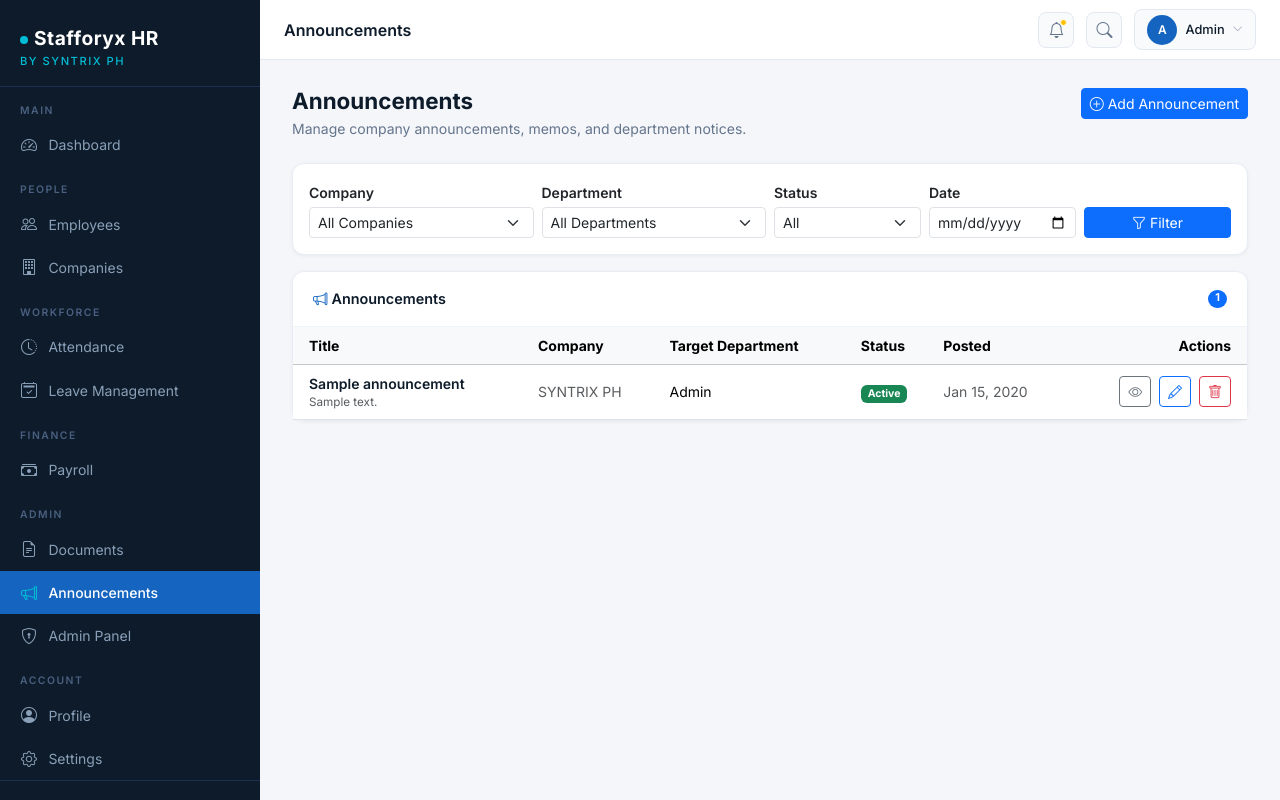
After one commit to Apriljay-tan/Stafforyx, a Django app: page /announcements/ in a window 1280 px wide. The commit adds this page. Run offline with Django 5.2, Linux system fonts and the light colour scheme; data comes from the database, SQL or seed files in the repository; both versions use the stored data as it was after the commit; tables that the repository leaves empty hold one stand-in row (values such as "Sample post").

Commit message:
Add announcements memo CRUD

```diff
--- /dev/null
+++ b/announcements/urls.py
@@ -0,0 +1,13 @@
+from django.urls import path
+
+from . import views
+
+app_name = 'announcements'
+
+urlpatterns = [
+    path('', views.announcement_list, name='announcement_list'),
+    path('add/', views.announcement_add, name='announcement_add'),
+    path('<int:pk>/', views.announcement_detail, name='announcement_detail'),
+    path('<int:pk>/edit/', views.announcement_edit, name='announcement_edit'),
+    path('<int:pk>/delete/', views.announcement_delete, name='announcement_delete'),
+]
--- a/announcements/views.py
+++ b/announcements/views.py
@@ -1,3 +1,97 @@
-from django.shortcuts import render
+from django.contrib import messages
+from django.shortcuts import get_object_or_404, redirect, render
 
-# Create your views here.
+from companies.models import Company
+from employees.models import Department
+
+from .forms import AnnouncementForm
+from .models import Announcement
+
+
+def announcement_list(request):
+    announcements = Announcement.objects.select_related(
+        'company', 'target_department', 'posted_by'
+    )
+
+    company_id = request.GET.get('company', '')
+    if company_id:
+        announcements = announcements.filter(company_id=company_id)
+
+    department_id = request.GET.get('department', '')
+    if department_id:
+        announcements = announcements.filter(target_department_id=department_id)
+
+    active = request.GET.get('active', '')
+    if active == 'active':
+        announcements = announcements.filter(is_active=True)
+    elif active == 'inactive':
+        announcements = announcements.filter(is_active=False)
+
+    date = request.GET.get('date', '')
+    if date:
+        announcements = announcements.filter(created_at__date=date)
+
+    context = {
+        'announcements': announcements,
+        'companies': Company.objects.all(),
+        'departments': Department.objects.select_related('company'),
+        'company_filter': company_id,
+        'department_filter': department_id,
+        'active_filter': active,
+        'date_filter': date,
+    }
+    return render(request, 'announcements/announcement_list.html', context)
+
+
+def announcement_detail(request, pk):
+    announcement = get_object_or_404(
+        Announcement.objects.select_related('company', 'target_department', 'posted_by'),
+        pk=pk,
+    )
+    return render(request, 'announcements/announcement_detail.html', {
+        'announcement': announcement,
+    })
+
+
+def announcement_add(request):
+    form = AnnouncementForm(request.POST or None)
+    if request.method == 'POST' and form.is_valid():
+        announcement = form.save(commit=False)
+        if request.user.is_authenticated:
+            announcement.posted_by = request.user
+        announcement.save()
+        messages.success(request, 'Announcement added successfully.')
+        return redirect('announcements:announcement_detail', pk=announcement.pk)
+    return render(request, 'announcements/announcement_form.html', {
+        'form': form,
+        'action': 'Add',
+    })
+
+
+def announcement_edit(request, pk):
+    announcement = get_object_or_404(
+        Announcement.objects.select_related('company', 'target_department', 'posted_by'),
+        pk=pk,
+    )
+    form = AnnouncementForm(request.POST or None, instance=announcement)
+    if request.method == 'POST' and form.is_valid():
+        form.save()
+        messages.success(request, 'Announcement updated successfully.')
+        return redirect('announcements:announcement_detail', pk=announcement.pk)
+    return render(request, 'announcements/announcement_form.html', {
+        'form': form,
+        'announcement': announcement,
+        'action': 'Edit',
+    })
+
+
+def announcement_delete(request, pk):
+    announcement = get_object_or_404(Announcement, pk=pk)
+    if request.method == 'POST':
+        title = announcement.title
+        announcement.delete()
+        messages.success(request, f'Announcement "{title}" has been deleted.')
+        return redirect('announcements:announcement_list')
+    return render(request, 'announcements/announcement_confirm_delete.html', {
+        'announcement': announcement,
+    })
--- a/config/urls.py
+++ b/config/urls.py
@@ -12,6 +12,7 @@ urlpatterns = [
     path('leaves/', include('leaves.urls')),
     path('payroll/', include('payroll.urls')),
     path('documents/', include('documents.urls')),
+    path('announcements/', include('announcements.urls')),
 ]
 
 if settings.DEBUG:
--- /dev/null
+++ b/templates/announcements/announcement_list.html
@@ -0,0 +1,148 @@
+{% extends 'base.html' %}
+{% block title %}Announcements{% endblock %}
+{% block page_title %}Announcements{% endblock %}
+
+{% block content %}
+
+<div class="d-flex align-items-start justify-content-between flex-wrap gap-2 mb-4">
+  <div class="page-header mb-0">
+    <h1>Announcements</h1>
+    <p>Manage company announcements, memos, and department notices.</p>
+  </div>
+  <a href="{% url 'announcements:announcement_add' %}" class="btn btn-primary btn-sm">
+    <i class="bi bi-plus-circle me-1"></i>Add Announcement
+  </a>
+</div>
+
+<div class="card mb-3">
+  <div class="card-body p-3">
+    <form method="get" class="row g-2 align-items-end">
+      <div class="col-12 col-md-3">
+        <label class="form-label small fw-semibold mb-1">Company</label>
+        <select name="company" class="form-select form-select-sm">
+          <option value="">All Companies</option>
+          {% for company in companies %}
+            <option value="{{ company.pk }}"
+              {% if company_filter == company.pk|stringformat:"s" %}selected{% endif %}>
+              {{ company.name }}
+            </option>
+          {% endfor %}
+        </select>
+      </div>
+      <div class="col-12 col-md-3">
+        <label class="form-label small fw-semibold mb-1">Department</label>
+        <select name="department" class="form-select form-select-sm">
+          <option value="">All Departments</option>
+          {% for department in departments %}
+            <option value="{{ department.pk }}"
+              {% if department_filter == department.pk|stringformat:"s" %}selected{% endif %}>
+              {{ department.name }} - {{ department.company.name }}
+            </option>
+          {% endfor %}
+        </select>
+      </div>
+      <div class="col-6 col-md-2">
+        <label class="form-label small fw-semibold mb-1">Status</label>
+        <select name="active" class="form-select form-select-sm">
+          <option value="">All</option>
+          <option value="active" {% if active_filter == 'active' %}selected{% endif %}>Active</option>
+          <option value="inactive" {% if active_filter == 'inactive' %}selected{% endif %}>Inactive</option>
+        </select>
+      </div>
+      <div class="col-6 col-md-2">
+        <label class="form-label small fw-semibold mb-1">Date</label>
+        <input type="date" name="date" class="form-control form-control-sm" value="{{ date_filter }}">
+      </div>
+      <div class="col-12 col-md-2 d-flex gap-1">
+        <button type="submit" class="btn btn-primary btn-sm flex-fill">
+          <i class="bi bi-funnel me-1"></i>Filter
+        </button>
+        {% if company_filter or department_filter or active_filter or date_filter %}
+          <a href="{% url 'announcements:announcement_list' %}" class="btn btn-outline-secondary btn-sm" title="Clear">
+            <i class="bi bi-x-lg"></i>
+          </a>
+        {% endif %}
+      </div>
+    </form>
+  </div>
+</div>
+
+<div class="card">
+  <div class="card-header d-flex align-items-center justify-content-between">
+    <span><i class="bi bi-megaphone me-1" style="color:#1565C0;"></i>Announcements</span>
+    <span class="badge bg-primary rounded-pill">{{ announcements.count }}</span>
+  </div>
+  <div class="table-responsive">
+    <table class="table table-hover align-middle mb-0" style="font-size:.875rem;">
+      <thead class="table-light">
+        <tr>
+          <th class="ps-3">Title</th>
+          <th>Company</th>
+          <th>Target Department</th>
+          <th>Status</th>
+          <th>Posted</th>
+          <th class="text-end pe-3">Actions</th>
+        </tr>
+      </thead>
+      <tbody>
+        {% for announcement in announcements %}
+          <tr>
+            <td class="ps-3">
+              <a href="{% url 'announcements:announcement_detail' announcement.pk %}"
+                 class="fw-semibold text-decoration-none" style="color:#0D1B2A;">
+                {{ announcement.title }}
+              </a>
+              <div class="text-muted" style="font-size:.73rem;">{{ announcement.content|truncatechars:80 }}</div>
+            </td>
+            <td class="text-muted">{{ announcement.company.name }}</td>
+            <td>
+              {% if announcement.target_department %}
+                {{ announcement.target_department.name }}
+              {% else %}
+                <span class="text-muted">All Departments</span>
+              {% endif %}
+            </td>
+            <td>
+              {% if announcement.is_active %}
+                <span class="badge text-bg-success">Active</span>
+              {% else %}
+                <span class="badge text-bg-secondary">Inactive</span>
+              {% endif %}
+            </td>
+            <td class="text-muted">{{ announcement.created_at|date:"M d, Y" }}</td>
+            <td class="text-end pe-3">
+              <a href="{% url 'announcements:announcement_detail' announcement.pk %}"
+                 class="btn btn-sm btn-outline-secondary" title="View">
+                <i class="bi bi-eye"></i>
+              </a>
+              <a href="{% url 'announcements:announcement_edit' announcement.pk %}"
+                 class="btn btn-sm btn-outline-primary ms-1" title="Edit">
+                <i class="bi bi-pencil"></i>
+              </a>
+              <a href="{% url 'announcements:announcement_delete' announcement.pk %}"
+                 class="btn btn-sm btn-outline-danger ms-1" title="Delete">
+                <i class="bi bi-trash"></i>
+              </a>
+            </td>
+          </tr>
+        {% empty %}
+          <tr>
+            <td colspan="6" class="text-center py-5">
+              <i class="bi bi-megaphone fs-1 d-block text-muted mb-2" style="opacity:.3;"></i>
+              <span class="text-muted">No announcements found.</span>
+              {% if not company_filter and not department_filter and not active_filter and not date_filter %}
+                <div class="mt-2">
+                  <a href="{% url 'announcements:announcement_add' %}" class="btn btn-primary btn-sm">
+                    <i class="bi bi-plus-circle me-1"></i>Add First Announcement
+                  </a>
+                </div>
+              {% endif %}
+            </td>
+          </tr>
+        {% endfor %}
+      </tbody>
+    </table>
+  </div>
+</div>
+
+{% endblock %}
--- a/templates/base.html
+++ b/templates/base.html
@@ -368,7 +368,10 @@
         </a>
       </li>
       <li class="nav-item">
-        <a href="#" class="nav-link"><i class="bi bi-megaphone"></i> Announcements</a>
+        <a href="{% url 'announcements:announcement_list' %}"
+           class="nav-link {% if request.resolver_match.app_name == 'announcements' %}active{% endif %}">
+          <i class="bi bi-megaphone"></i> Announcements
+        </a>
       </li>
       <li class="nav-item">
         <a href="/admin/" class="nav-link"><i class="bi bi-shield-lock"></i> Admin Panel</a>
```
Also changed, not shown: announcements/forms.py (added, +27 -0 lines), templates/announcements/announcement_confirm_delete.html (added, +61 -0 lines), templates/announcements/announcement_detail.html (added, +75 -0 lines), templates/announcements/announcement_form.html (added, +93 -0 lines), db.sqlite3.
